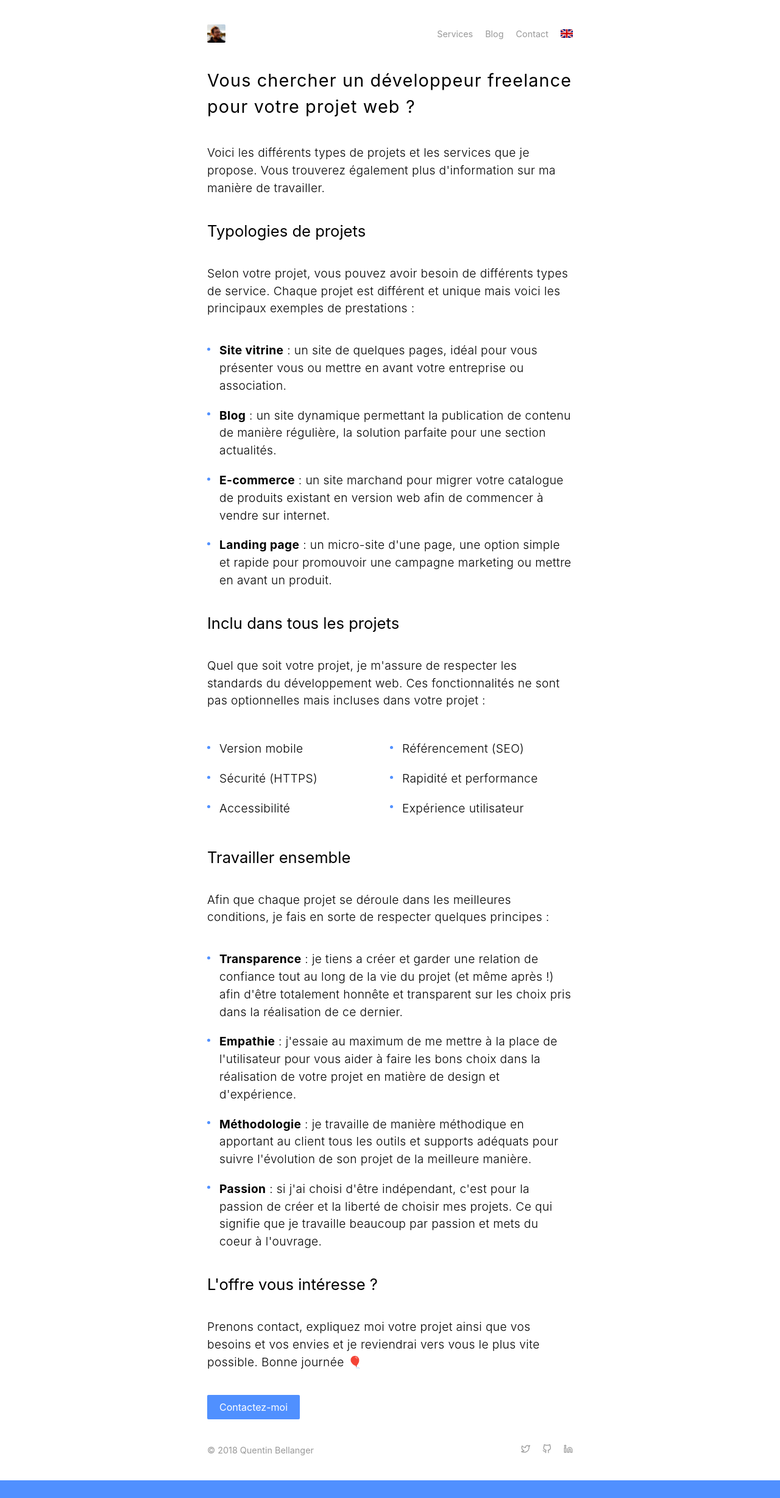
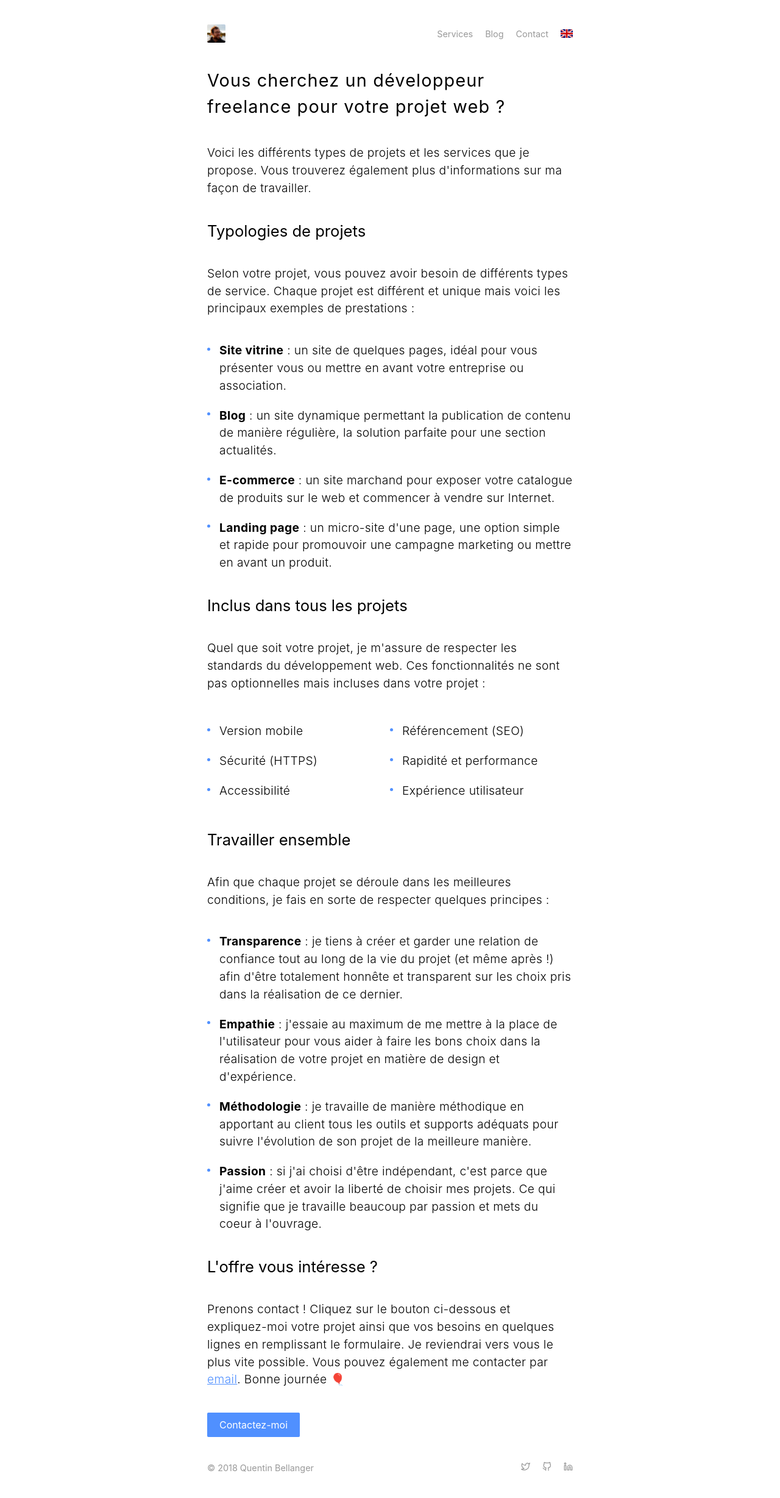
Before and after one commit to bellangerq/quentin-bellanger, a Nuxt app: page /services in a window 1280 px wide. Shown: the whole page at 61% size. Before the commit the page ends 2427 px from the top, so only its background shows below. Built offline with nearby package versions, Linux system fonts and the light colour scheme.

Commit message:
[+] Add GA and fix typo

```diff
--- a/nuxt.config.js
+++ b/nuxt.config.js
@@ -39,6 +39,12 @@ module.exports = {
     { src: '@/assets/stylesheets/common.scss', lang: 'scss'}
   ],
   /*
+  ** Modules
+  */
+  plugins: [
+    { src: '~plugins/ga.js', ssr: false }
+  ],
+  /*
   ** Build configuration
   */
   build: {
--- a/pages/services.vue
+++ b/pages/services.vue
@@ -31,7 +31,7 @@
     </div>
     <div class="interested">
       <h2>{{ cta.title }}</h2>
-      <p>{{ cta.intro }}</p>
+      <p v-html="cta.intro"></p>
       <a
         :href="cta.link.href"
         :title= "cta.link.title"
@@ -48,8 +48,8 @@ import { mapState } from 'vuex'
 export default {
   data() {
     return {
-      title: "Vous chercher un développeur freelance pour votre projet web ?",
-      intro: "Voici les différents types de projets et les services que je propose. Vous trouverez également plus d'information sur ma manière de travailler.",
+      title: "Vous cherchez un développeur freelance pour votre projet web ?",
+      intro: "Voici les différents types de projets et les services que je propose. Vous trouverez également plus d'informations sur ma façon de travailler.",
       services: {
         title: "Typologies de projets",
         intro: "Selon votre projet, vous pouvez avoir besoin de différents types de service. Chaque projet est différent et unique mais voici les principaux exemples de prestations :",
@@ -64,7 +64,7 @@ export default {
           },
           {
             title: "E-commerce",
-            content: "un site marchand pour migrer votre catalogue de produits existant en version web afin de commencer à vendre sur internet."
+            content: "un site marchand pour exposer votre catalogue de produits sur le web et commencer à vendre sur Internet."
           },
           {
             title: "Landing page",
@@ -73,7 +73,7 @@ export default {
         ]
       },
       features: {
-        title: "Inclu dans tous les projets",
+        title: "Inclus dans tous les projets",
         intro: "Quel que soit votre projet, je m'assure de respecter les standards du développement web. Ces fonctionnalités ne sont pas optionnelles mais incluses dans votre projet :",
         items: [
           "Version mobile",
@@ -90,7 +90,7 @@ export default {
         items: [
           {
             title: "Transparence",
-            content: "je tiens a créer et garder une relation de confiance tout au long de la vie du projet (et même après !) afin d'être totalement honnête et transparent sur les choix pris dans la réalisation de ce dernier."
+            content: "je tiens à créer et garder une relation de confiance tout au long de la vie du projet (et même après !) afin d'être totalement honnête et transparent sur les choix pris dans la réalisation de ce dernier."
           },
           {
             title: "Empathie",
@@ -102,13 +102,13 @@ export default {
           },
           {
             title: "Passion",
-            content: "si j'ai choisi d'être indépendant, c'est pour la passion de créer et la liberté de choisir mes projets. Ce qui signifie que je travaille beaucoup par passion et mets du coeur à l'ouvrage."
+            content: "si j'ai choisi d'être indépendant, c'est parce que j'aime créer et avoir la liberté de choisir mes projets. Ce qui signifie que je travaille beaucoup par passion et mets du coeur à l'ouvrage."
           }
         ]
       },
       cta: {
         title: "L'offre vous intéresse ?",
-        intro: "Prenons contact, expliquez moi votre projet ainsi que vos besoins et vos envies et je reviendrai vers vous le plus vite possible. Bonne journée 🎈",
+        intro: "Prenons contact ! Cliquez sur le bouton ci-dessous et expliquez-moi votre projet ainsi que vos besoins en quelques lignes en remplissant le formulaire. Je reviendrai vers vous le plus vite possible. Vous pouvez également me contacter par <a href='mailto:hello@quentin-bellanger.com?subject=Bonjour%20Quentin%20!'>email</a>. Bonne journée 🎈",
         link: {
           href: "https://quentin-bellanger.typeform.com/to/XqqHm1",
           content: "Contactez-moi",
```
Also changed, not shown: plugins/ga.js (added, +29 -0 lines), 1 other file (tests, documents, lock files or other folders).
